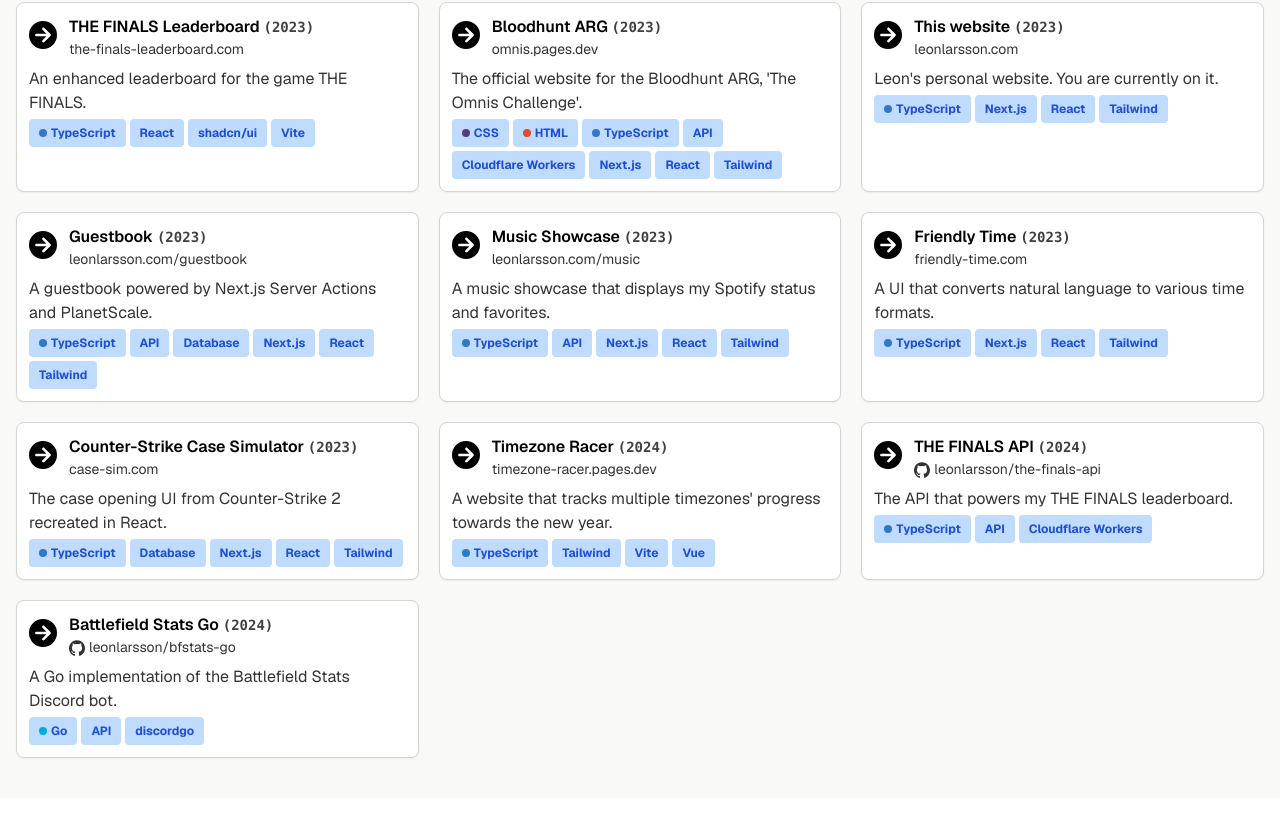
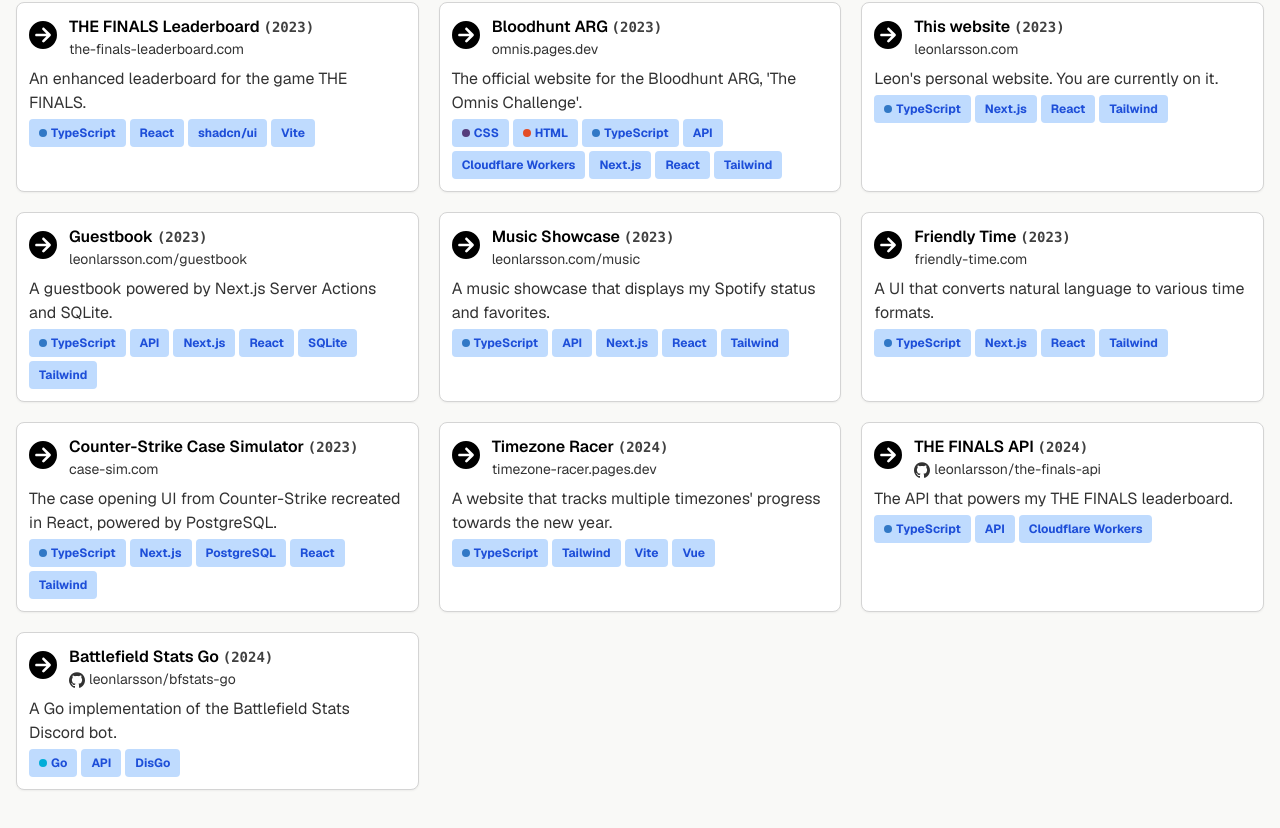
Before and after one commit to leonlarsson/leon-home, a Next.js app: page /projects in a window 1280 px wide. Shown: the part 1258-2086 px from the top of the page. Before the commit the page ends 2056 px from the top, so only its background shows below. Built offline with nearby package versions, Linux system fonts and the light colour scheme.

Commit message:
projects: update

```diff
--- a/data/projects/index.ts
+++ b/data/projects/index.ts
@@ -31,12 +31,13 @@ const tags = {
   NODE: { name: "Node.js" },
   BUN: { name: "Bun" },
   DISCORDJS: { name: "discord.js" },
-  DISCORDGO: { name: "discordgo" },
+  DISGO: { name: "DisGo" },
   VITE: { name: "Vite" },
   ANTD: { name: "Ant Design" },
   SHADCNUI: { name: "shadcn/ui" },
   API: { name: "API" },
-  DATABASE: { name: "Database" },
+  POSTGRESQL: { name: "PostgreSQL" },
+  SQLITE: { name: "SQLite" },
   CLOUDFLARE_WORKERS: { name: "Cloudflare Workers" },
   COMMUNITY: { name: "Community" },
   MODERATION: { name: "Moderation" },
@@ -191,8 +192,8 @@ export default [
     slugAliases: ["bfstats"],
     name: "Battlefield Stats Discord Bot",
     description: [
-      "My largest and most successful project by far. Battlefield Stats is a Discord bot that provides on-demand Battlefield statistics in Discord. I have also built a website and an API for this project.",
-      "Used by thousands of users in over 4,000 Discord servers, the bot is built with discord.js and the website with Next.js and shadcn/ui.",
+      "My largest and most successful project by far. Battlefield Stats is a Discord bot that provides on-demand Battlefield statistics in Discord. I have also built a website and an API for this project, which uses Cloudflare D1 (SQLite) as the database.",
+      "Used by thousands of users in over 4,300 Discord servers and installed on over 1,300 accounts, the bot is built with discord.js and the website with Next.js and shadcn/ui.",
       "In February 2024, I rewrote the bot, going from JavaScript to TypeScript and from Node.js to Bun (and later back again).",
     ],
     shortDescription:
@@ -208,7 +209,7 @@ export default [
       tags.NEXT,
       tags.JS,
       tags.TS,
-      tags.DATABASE,
+      tags.SQLITE,
       tags.SHADCNUI,
     ],
     images: [battlefieldStatsImage1, battlefieldStatsImage2],
@@ -408,9 +409,9 @@ export default [
     slug: "guestbook",
     name: "Guestbook",
     description:
-      "A guestbook for my personal website. It uses Next.js experimental Server Actions and PlanetScale. It uses authentication from Auth.js.",
+      "A guestbook for my personal website. It uses Next.js Server Actions and SQLite on Turso as the database.",
     shortDescription:
-      "A guestbook powered by Next.js Server Actions and PlanetScale.",
+      "A guestbook powered by Next.js Server Actions and SQLite.",
     year: "2023",
     tags: [
       tags.REACT,
@@ -418,7 +419,7 @@ export default [
       tags.TAILWIND,
       tags.TS,
       tags.API,
-      tags.DATABASE,
+      tags.SQLITE,
     ],
     link: "https://leonlarsson.com/guestbook",
     githubLink:
@@ -467,14 +468,14 @@ export default [
     slugAliases: ["cs-case-ui", "csgo-case-ui", "cs2-case-ui", "cs-case-sim"],
     name: "Counter-Strike Case Simulator",
     description: [
-      "This is my attempt at recreating the case opening UI from Counter-Strike 2. It is built with Next.js (React) and styled with Tailwind.",
-      "I have also implemented the ability to open every case that exists in the game, along with real odds and a stats and history page.",
-      "To date, over 20 million cases have been opened on the website.",
+      "This is my attempt at recreating the case opening UI from Counter-Strike. It is built with Next.js (React) and styled with Tailwind.",
+      "Every case from the game is able to be opened, with real odds. I have also built a Global Unbox History page, that shows some stats and recently opened cases, powered by a self-hosted PostgreSQL database.",
+      "To date, 30 million cases have been opened on the website.",
     ],
     shortDescription:
-      "The case opening UI from Counter-Strike 2 recreated in React.",
+      "The case opening UI from Counter-Strike recreated in React, powered by PostgreSQL.",
     year: "2023",
-    tags: [tags.REACT, tags.NEXT, tags.TAILWIND, tags.TS, tags.DATABASE],
+    tags: [tags.REACT, tags.NEXT, tags.TAILWIND, tags.TS, tags.POSTGRESQL],
     images: [caseSimImage1],
     link: "https://case-sim.com",
     githubLink: "https://github.com/leonlarsson/cs-case-sim",
@@ -513,14 +514,14 @@ export default [
     slugAliases: ["bfstats-go"],
     name: "Battlefield Stats Go",
     description: [
-      "A Go implementation of the Battlefield Stats Discord bot. It is built with the Discordgo library.",
+      "A Go implementation of the Battlefield Stats Discord bot. It is built with the DisGo library.",
       "This is my first ever project with Go. This is mostly for learning Go.",
     ],
     shortDescription:
       "A Go implementation of the Battlefield Stats Discord bot.",
     year: "2024",
-    tags: [tags.GO, tags.API, tags.DISCORDGO],
+    tags: [tags.GO, tags.API, tags.DISGO],
     githubLink: "https://github.com/leonlarsson/bfstats-go",
     displayInCv: true,
   },
-] satisfies Project[] as Project[];
+] satisfies Project[];
```
